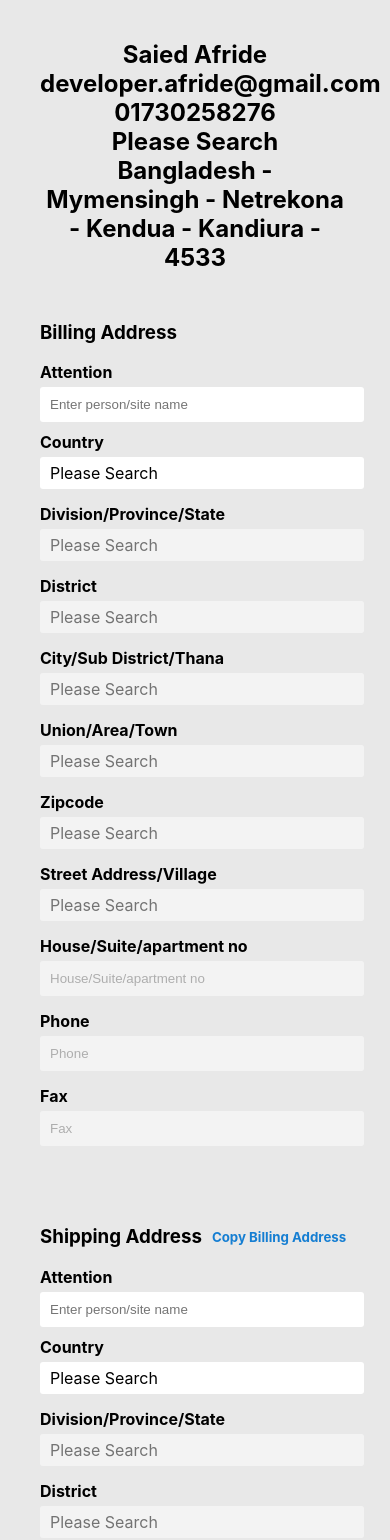
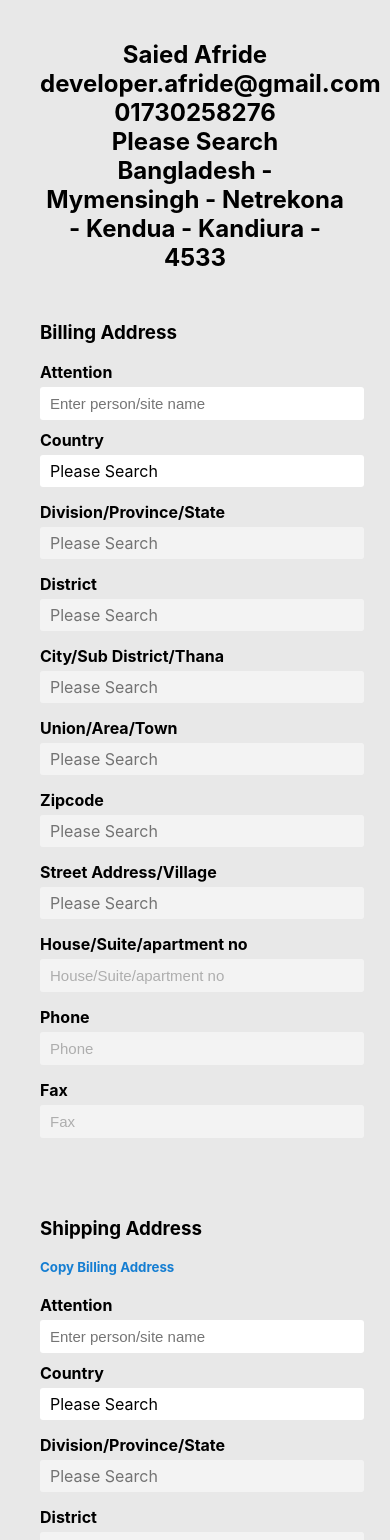
Before and after one commit to Saiedafride11/react-country-state-city-district-thana-union-area-town, a React (Create React App) app: page / in a window 390 px wide. Shown: the top 1540 px of the page. Built offline with nearby package versions, Linux system fonts and the light colour scheme.

Commit message:
copy address responsive behavior

```diff
--- a/src/App.css
+++ b/src/App.css
@@ -20,12 +20,14 @@
 .country-state-main-section .country-state-container .without-suggest input {
   width: 98%;
   margin: 0px 0px 10px;
-  padding: 10px;
+  padding: 8px 10px;
   background-color: #fff;
   border: none;
   outline: none;
   border-radius: 3px;
   cursor: pointer;
+  font-size: 15px;
+  color: #000;
   /* Firefox */
 }
 .country-state-main-section .country-state-container .without-suggest input::-webkit-outer-spin-button, .country-state-main-section .country-state-container .without-suggest input::-webkit-inner-spin-button {
@@ -107,4 +109,12 @@
     display: grid;
     grid-template-columns: repeat(1, 1fr);
   }
+}
+@media only screen and (min-width: 0px) and (max-width: 450px) {
+  .country-state-main-section .country-state-container .copy-billing-address {
+    display: inline-block;
+  }
+  .country-state-main-section .country-state-container .copy-billing-address h5 {
+    margin: 0px 0px 20px;
+  }
 }/*# sourceMappingURL=App.css.map */
--- a/src/App.scss
+++ b/src/App.scss
@@ -35,12 +35,14 @@ $color3: #eaeaea;
       input{
         width: 98%;
         margin: 0px 0px 10px;
-        padding: 10px;
+        padding: 8px 10px;
         background-color: $color1;
         border: none;
         outline: none;
         border-radius: 3px;
         cursor: pointer;
+        font-size: 15px;
+        color: #000;
 
         &::-webkit-outer-spin-button,
         &::-webkit-inner-spin-button {
@@ -141,3 +143,17 @@ $color3: #eaeaea;
     }
   }
 }
+
+@media only screen and (min-width: 0px) and (max-width:450px) {
+  .country-state-main-section {
+    .country-state-container{
+      .copy-billing-address{
+        display: inline-block;
+
+        h5{
+          margin: 0px 0px 20px;
+        }
+      }
+    }
+  }
+}
```
Also changed, not shown: 1 other file (tests, documents, lock files or other folders).
